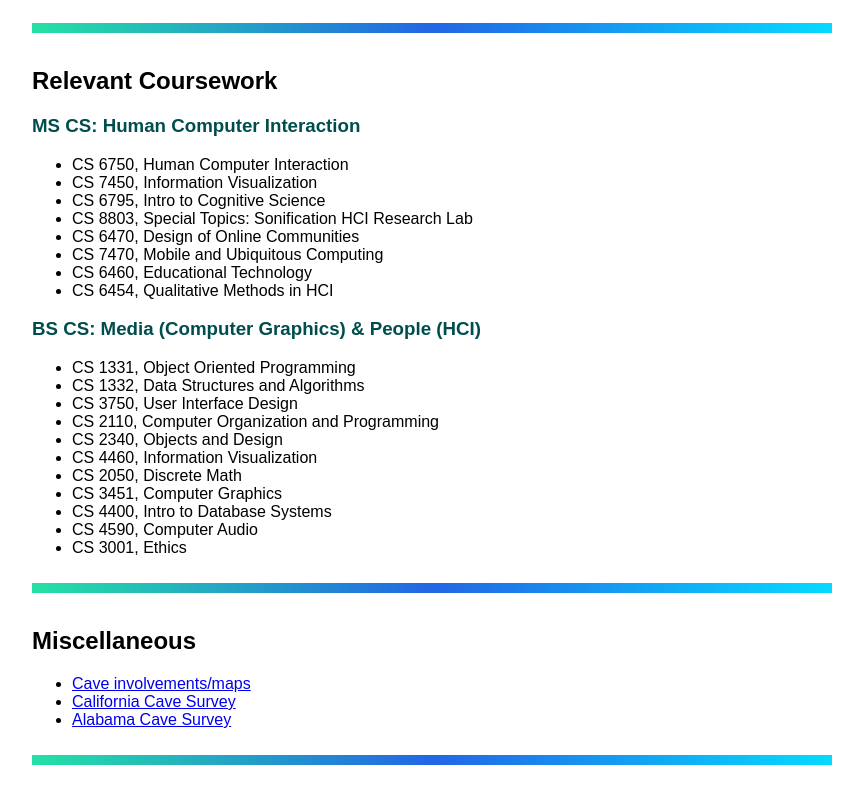
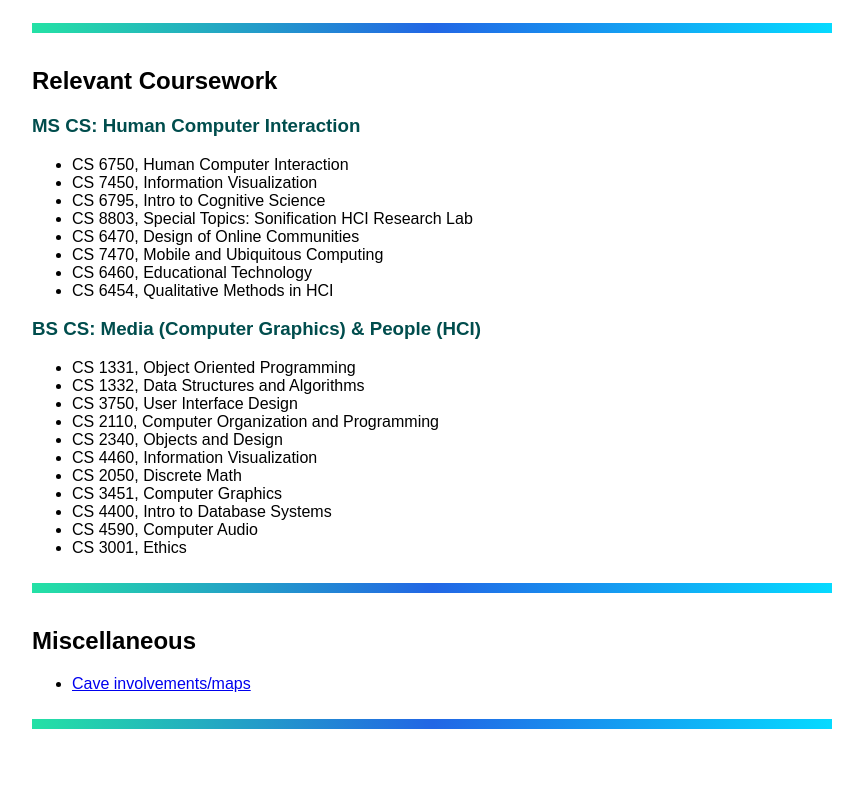
Before and after one commit to amfatykhova/amfatykhova.github.io, a plain HTML site: page index.html in a window 1280 px wide. Shown: the part 2110-2897 px from the top of the page, without its empty margins (208-1071 px from the left). After the commit the page ends 2861 px from the top, so only its background shows below. Drawn offline with nearby package versions, Linux system fonts and the light colour scheme.

Commit message:
Removing uneccessary links

```diff
--- a/index.html
+++ b/index.html
@@ -278,8 +278,6 @@
         <h2>Miscellaneous</h2>
         <ul id="misc">
             <li><a href="caves/index.html">Cave involvements/maps</a></li>
-            <li><a href="https://californiacaves.org/">California Cave Survey</a></li>
-            <li><a href="http://www.alabamacavesurvey.org/">Alabama Cave Survey</a></li>
         </ul>
         <div id="svg_divider_6">
             <svg height="30" width="800">
```
